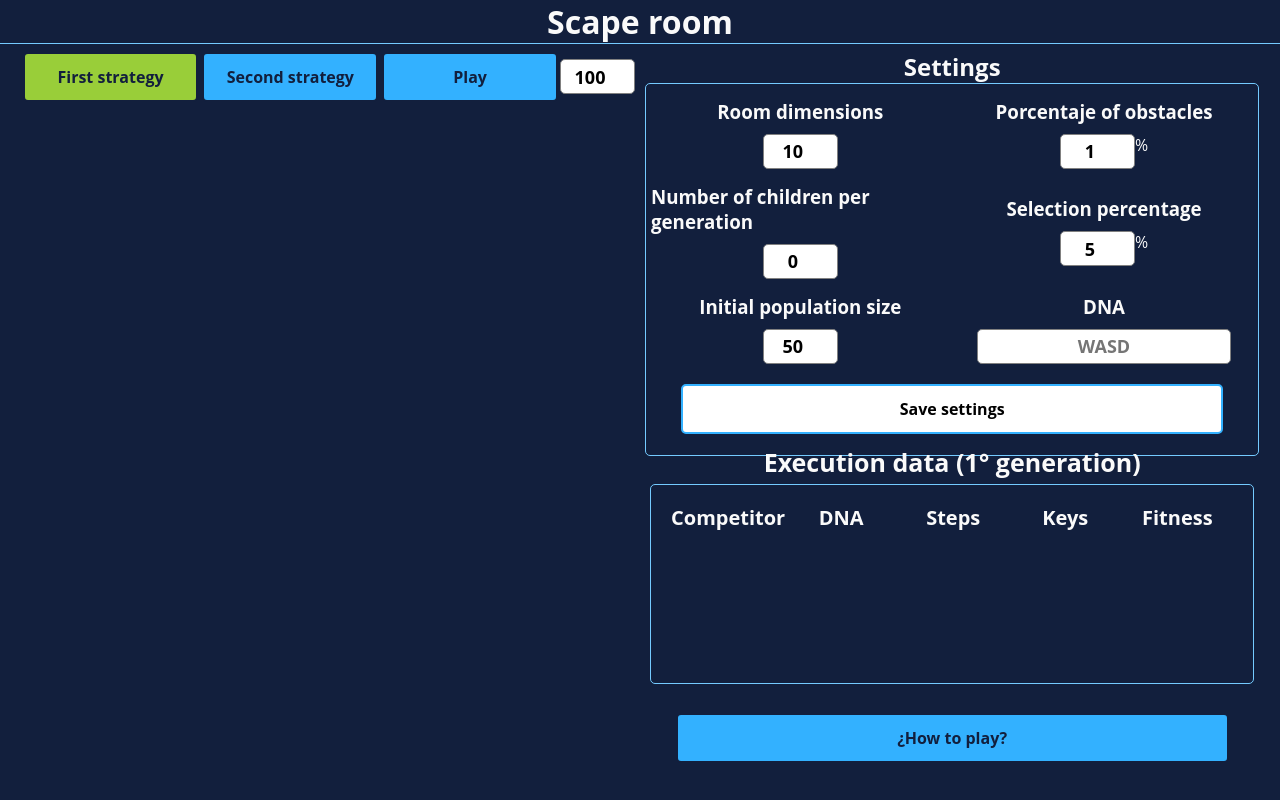
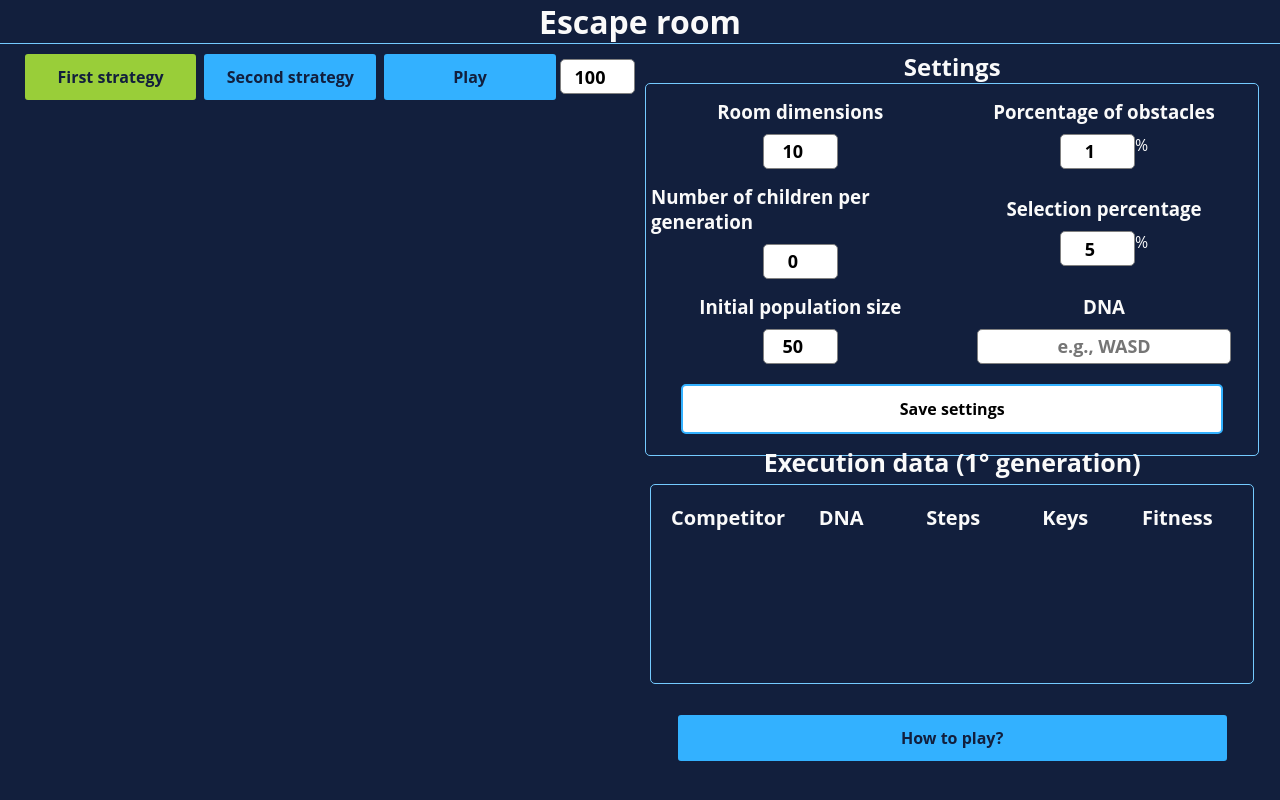
Before and after one commit to miltonials/scape-room, a plain HTML site: page index.html in a window 1280 px wide. Drawn offline with Linux system fonts and the light colour scheme.

Commit message:
Fix typos

```diff
--- a/index.html
+++ b/index.html
@@ -5,7 +5,7 @@
   <meta charset="UTF-8">
   <meta http-equiv="X-UA-Compatible" content="IE=edge">
   <meta name="viewport" content="width=device-width, initial-scale=1.0">
-  <title>Scape room</title>
+  <title>Escape room</title>
   <link rel="stylesheet" href="./styles/mobile.css">
   <link rel="stylesheet" href="./styles/pc.css" media="(min-width:769px)">
   <link rel="stylesheet" href="./styles/modals.css">
@@ -13,7 +13,7 @@
 
 <body>
   <header>
-    <h1>Scape room</h1>
+    <h1>Escape room</h1>
   </header>
   <main class="game-container">
     <section class="play">
@@ -40,7 +40,7 @@
             </div>
           </div>
           <div class="center">
-            <h3>Porcentaje of obstacles</h3>
+            <h3>Porcentage of obstacles</h3>
             <div class="spinner-container">
               <input class="spinner" type="number" id="obstacles" name="obstacles" value="1" min="1" max="15">%
             </div>
@@ -66,7 +66,7 @@
           <div class="center">
             <h3>DNA</h3>
             <div class="spinner-container">
-              <input class="text" type="text" id="adn" name="adn" placeholder="WASD">
+              <input class="text" type="text" id="adn" name="adn" placeholder="e.g., WASD">
             </div>
           </div>
           <div class="btns-container">
@@ -96,7 +96,7 @@
         <section class="btns-container">
           <button name="how-to-play" class="btn" id="how-to-play">
             <p class="center">
-              ¿How to play?
+              How to play?
             </p>
           </button>
           <button name="settings-btn" class="btn settings-btn" id="settings-btn">Settings</button>
--- a/js/modals/customModals.js
+++ b/js/modals/customModals.js
@@ -5,7 +5,7 @@ howToPlay_btn.addEventListener("click", () => {
   // YT video
   printModal(`
   <section>
-        <h2 class="center title">¿How to play?</h2>
+        <h2 class="center title">How to play?</h2>
         <iframe width="560" height="315" src="https://www.youtube.com/embed/Yw6u6YkTgQ4?si=oCmJrKDi0hyL-Toy" title="YouTube video player" frameborder="0" allow="accelerometer; autoplay; clipboard-write; encrypted-media; gyroscope; picture-in-picture; web-share" referrerpolicy="strict-origin-when-cross-origin" allowfullscreen></iframe>
         <div class="btns-container">
           <button class="btn save" onclick="removeModal()">Close</button>
```
